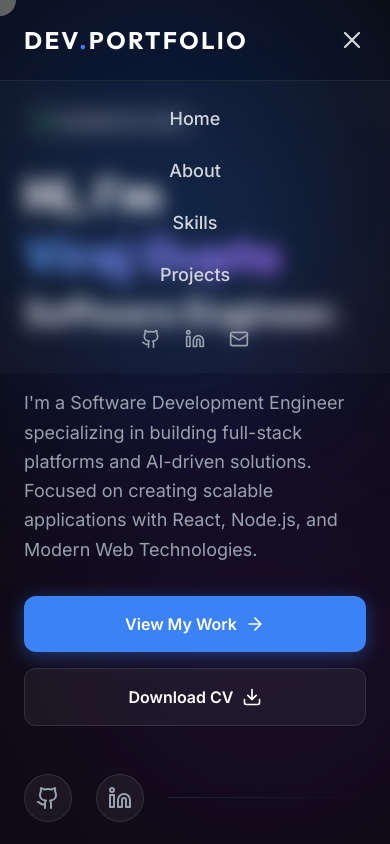
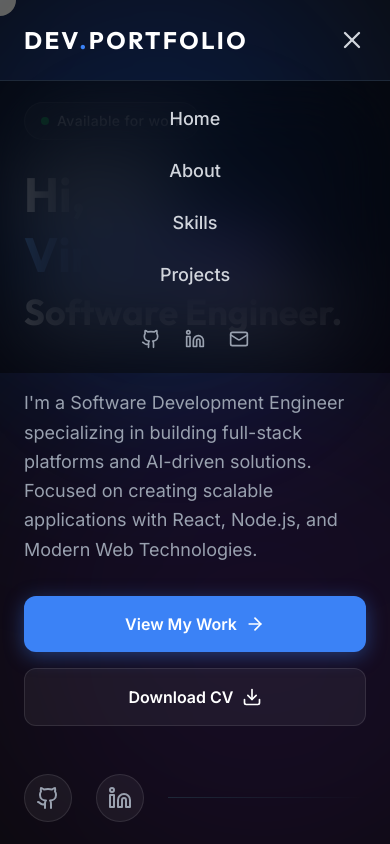
Before and after one commit to VirajxGupta/Portfolio, a React (Vite) app: page / in a window 390 px wide. Both pictures are taken after a click on the button 352 px from the left and 40 px from the top of the page. Shown: the top 844 px of the page. Built offline with nearby package versions, Linux system fonts and the light colour scheme.

Commit message:
adjusted blur effect

```diff
--- a/src/components/Navbar.jsx
+++ b/src/components/Navbar.jsx
@@ -70,7 +70,7 @@ const Navbar = () => {
                 <motion.div
                     initial={{ opacity: 0, y: -20 }}
                     animate={{ opacity: 1, y: 0 }}
-                    className="absolute top-full left-0 w-full glass border-t border-gray-800 md:hidden flex flex-col items-center py-6 space-y-6"
+                    className="absolute top-full left-0 w-full backdrop-blur-2xl bg-black/50 border-t border-gray-800 md:hidden flex flex-col items-center py-6 space-y-6"
                 >
                     {navLinks.map((link) => (
                         <a
```
